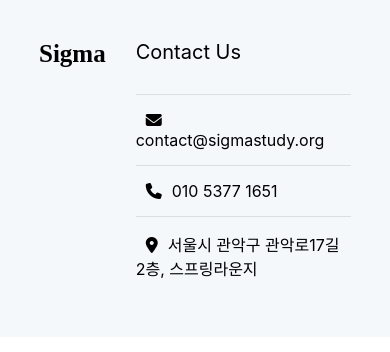
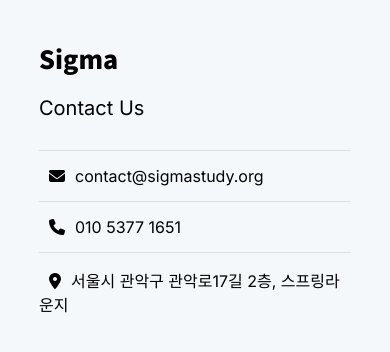
Before and after one commit to pswcsj/Sigma-landing-page, a website built with Vite: page index.html in a window 390 px wide. Shown: the part 846-1198 px from the top of the page. Built offline with nearby package versions, Linux system fonts and the light colour scheme.

Commit message:
Fix: add font, bottom responsive

```diff
--- a/index.html
+++ b/index.html
@@ -8,7 +8,7 @@
     <link rel="preconnect" href="https://fonts.googleapis.com" />
     <link rel="preconnect" href="https://fonts.gstatic.com" crossorigin />
     <link
-      href="https://fonts.googleapis.com/css2?family=Fira+Sans:ital,wght@0,100;0,200;0,300;0,400;0,500;0,600;1,100;1,200;1,300;1,400;1,500&family=Poppins:wght@500&display=swap"
+      href="https://fonts.googleapis.com/css2?family=Inter:wght@100;200;300;400;500;600;700;800;900&family=Noto+Sans+KR:wght@100;300;400;500;700;900&family=Poppins:ital,wght@0,100;0,200;0,300;0,400;0,500;0,600;0,700;0,800;0,900;1,800;1,900&display=swap"
       rel="stylesheet"
     />
     <script
@@ -257,6 +257,12 @@
         .header-button {
           padding-left: 0;
         }
+        .bottom {
+          flex-direction: column;
+        }
+        .bottom-logo {
+          margin-bottom: 20px;
+        }
       }
       .bottom {
         background-color: var(--container-gray);
```
